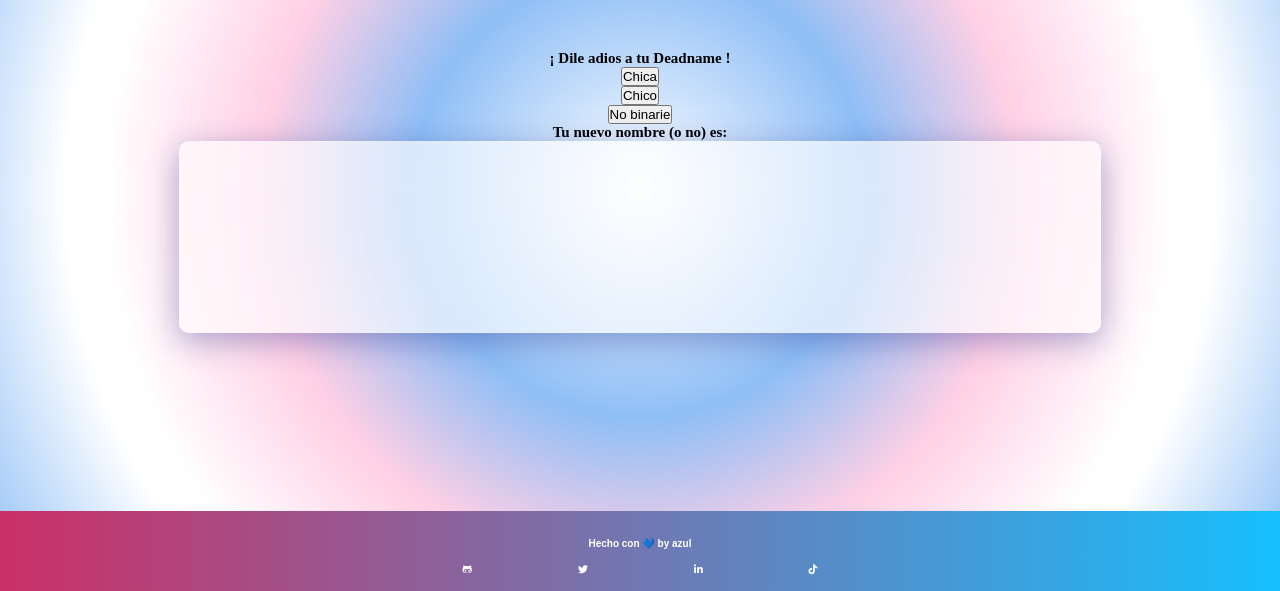
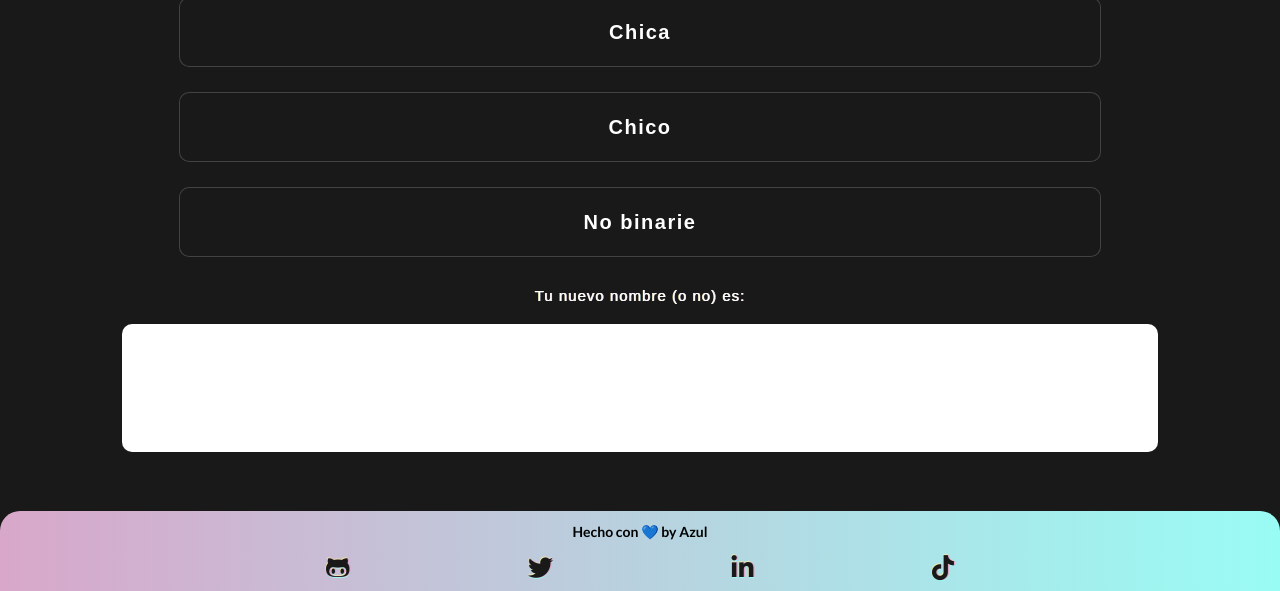
Before and after one commit to azulnietogomez/name-generator, a plain HTML site: page index.html in a window 1280 px wide. Shown: the part 209-800 px from the top of the page. Drawn offline with Linux system fonts and the light colour scheme; a web font is replaced by a local one.

Commit message:
add: new styles for bg, buttons and fonts

```diff
--- a/index.html
+++ b/index.html
@@ -8,33 +8,34 @@
     <link rel="stylesheet" href="https://cdnjs.cloudflare.com/ajax/libs/font-awesome/6.0.0-beta3/css/all.min.css" integrity="sha512-Fo3rlrZj/k7ujTnHg4CGR2D7kSs0v4LLanw2qksYuRlEzO+tcaEPQogQ0KaoGN26/zrn20ImR1DfuLWnOo7aBA==" crossorigin="anonymous" referrerpolicy="no-referrer" />
     <link rel="preconnect" href="https://fonts.googleapis.com">
     <link rel="preconnect" href="https://fonts.gstatic.com" crossorigin>
-    <link href="https://fonts.googleapis.com/css2?family=Pushster&display=swap" rel="stylesheet">
+    <link href="https://fonts.googleapis.com/css2?family=Lato:wght@100;300;400;700;900&display=swap" rel="stylesheet">
     <!--Styles-->
     <link rel="stylesheet" href="./styles/base.css">
     <link rel="stylesheet" href="./styles/layout.css">
     <link rel="stylesheet" href="./styles/skin.css">
 
+
     <title>Name Generator</title>
 </head>
 <body>
     <header>
-            <a class="header__logo">Name Generator by Azul </a>
+            <a class="header__logo">Name Generator </a>
     </header>
 
     <main>
             <section class="generator-wrapper">
-                <h1>¡ Dile adios a tu Deadname !</h1>
+                <h1 class="title">¡Olvida tu Deadname!</h1>
                 <button class="get-name girl-name" id="get-name" onclick="GenerateGirlName()">Chica</button>
                 <button class="get-name boy-name" id="get-name" onclick="GenerateBoyName()">Chico</button>
                 <button class="get-name nb-name" id="get-name" onclick="GenerateNbName()">No binarie</button>
-                <h2>Tu nuevo nombre (o no) es:</h2>
+                <h2 class="your-new-name">Tu nuevo nombre (o no) es:</h2>
                 <div class="result" id="result"></div>
             </section>
     </main>
     <script src="./script.js"></script>
     <footer>
         <div class="social-container">
-            <h4>Hecho con 💙  by azul</h4>
+            <h4>Hecho con 💙  by <a href="https://github.com/azulnietogomez">Azul</a> </h4>
             <ul class="social-list">
                 <li>
                     <a href="https://github.com/azulnietogomez" class="fa-brands fa-github-alt"></a>
--- a/script.js
+++ b/script.js
@@ -3,7 +3,7 @@ function GenerateBoyName(){
 
     var rand_boy = Math.floor(Math.random()*BoyName.length);
 
-    document.getElementById('result').innerHTML = "<div class='name-container'> <h3>"+BoyName[rand_boy]+"</h3></div>";
+    document.getElementById('result').innerHTML = "<div class='name-container'> <h3 class='your-name'>"+BoyName[rand_boy]+"</h3></div>";
 }
 
 function GenerateGirlName (){
@@ -11,7 +11,7 @@ function GenerateGirlName (){
 
     var rand_girl = Math.floor(Math.random()*GirlName.length);
 
-    document.getElementById('result').innerHTML = "<div class='name-container'> <h3>"+GirlName[rand_girl]+"</h3></div>";
+    document.getElementById('result').innerHTML = "<div class='name-container'> <h3 class='your-name'>"+GirlName[rand_girl]+"</h3></div>";
 }
 
 function GenerateNbName(){
@@ -19,5 +19,5 @@ function GenerateNbName(){
 
     var rand_nb = Math.floor(Math.random()*NbName.length);
 
-    document.getElementById('result').innerHTML = "<div class='name-container'> <h3>"+NbName[rand_nb]+"</h3></div>";
+    document.getElementById('result').innerHTML = "<div class='name-container'> <h3 class='your-name'>"+NbName[rand_nb]+"</h3></div>";
 }
--- a/styles/base.css
+++ b/styles/base.css
@@ -1,8 +1,12 @@
 :root {
-    --pink-lavander: #d8a7ca;
-    --turquoise: #4effef;
-
-    --fuente: 'Pushster', cursive;
+    --pink-lavander: rgb(216, 167, 202);
+    --soft-pink: rgb(246, 205, 235) ;
+    --turquoise: #99fcf4 ;
+    --just-black: #000 ;
+    --dark-gray: #19191a ;
+    --just-white: #fff;
+    --cute-yellow: rgba(255, 239, 147, 0.75);
+    --fuente: 'Lato', sans-serif ;
 }
 
 * {
@@ -14,3 +18,12 @@
 html {
     font-size: 62.5%;
 }
+
+body, header {
+    font-family: var(--fuente);
+}
+
+a {
+    text-decoration: none;
+    color: inherit;
+}
--- a/styles/layout.css
+++ b/styles/layout.css
@@ -1,6 +1,6 @@
 
 header, footer, .generator-wrapper,
-.name-container {
+.name-container, .result{
     display: flex;
     justify-content: center;
     align-items: center;
@@ -24,14 +24,14 @@ footer {
 
 .generator-wrapper {
     flex-direction: column;
-    width: 80%;
+    width: 90%;
     height: 100%;
     margin: 0 auto;
 }
 
 .result {
     width: 90%;
-    height: 30%;
+    height: 20%;
 }
 
 .name-container {
@@ -42,17 +42,17 @@ footer {
 .social-container {
     display: flex;
     flex-direction: column;
-    justify-content: space-evenly;
+    justify-content: space-between;
     align-items: center;
     width: 90%;
     height: auto;
-    margin: 10px 0 0 0;
+    padding: 10px 0 10px;
 }
 
 .social-list {
     display: flex;
     justify-content: space-around;
-    width: 40%;
+    width: 70%;
     height: auto;
     margin-top: 15px;
 }
--- a/styles/skin.css
+++ b/styles/skin.css
@@ -1,100 +1,94 @@
 
 header {
-    background-color: var(--pink-lavander) ;
-}
-
-.header__logo {
-    font:bold 1.8rem sans-serif;
-    color: white;
+    background-color: white;
+    border-bottom-left-radius: 20px;
+    border-bottom-right-radius: 20px;
 }
 
 
-body {
-    background: rgb(255,143,192);
-    background: radial-gradient(circle, rgba(255,143,192,1) 0%, rgba(255,255,255,1) 0%, rgba(142,190,246,1) 30%, rgba(255,208,229,1) 50%, rgba(255,255,255,1) 71%, rgba(255,255,255,1) 76%, rgba(142,190,246,1) 100%);
+.header__logo {
+    text-align: center;
+    font-size: 3rem;
+    font-weight: 700;
+    text-shadow: 0.05em 0 0 var(--pink-lavander),
+    -0.025em -0.05em 0 var(--cute-yellow),
+    0.025em 0.05em 0 var(--turquoise)
+
 }
 
-main {
-    background-color: transparent;
+body {
+    background-color: var(--dark-gray);
 }
 
-.generator {
-    background-color: transparent;
+
+.title {
+    padding-bottom: 25px;
+    font-size: 3.5rem;
+    letter-spacing: 2px;
+    text-align: center;
+    color: var(--just-white);
+    text-shadow: 0.03em 0 0 var(--pink-lavander),
+    -0.025em -0.03em 0 var(--cute-yellow),
+    0.025em 0.03em 0 var(--turquoise)
 }
 
-.generator-container {
-    padding: 10px;
-    background: rgba( 255, 177, 237, 0.45 );
-    box-shadow: 0 8px 32px 0 rgba( 31, 38, 135, 0.37 );
-    backdrop-filter: blur( 12.5px );
-    -webkit-backdrop-filter: blur( 12.5px );
-    border-radius: 10px;background: rgba( 255, 177, 237, 0.45 );
-    box-shadow: 0 8px 32px 0 rgba( 31, 38, 135, 0.37 );
-    backdrop-filter: blur( 12.5px );
-    -webkit-backdrop-filter: blur( 12.5px );
+.get-name {
+    min-width: 80% ;
+    height: 70px;
+    padding: 10px 25px;
+    margin-bottom: 25px;
+    font-weight: 600;
+    font-size: 2rem;
+    letter-spacing: 1.5px;
+    color: var(--just-white);
     border-radius: 10px;
+    border: 1px solid rgba( 255, 255, 255, 0.18 );
+    cursor: pointer;
+    background: rgba(27, 28, 28, 0.45);
+    backdrop-filter: blur( 1.5px );
+    -webkit-backdrop-filter: blur( 1.5px );
+
 }
 
-.generator-container h1 {
-    padding-bottom: 25px;
-    font-size: 1.9rem;
-    font-family: var(--fuente);
-    text-align: center;
-    color: #fff;
-    text-shadow: 0px 0px 4px rgba(255,137,189,0.6);
-}
-
-.generator-container .get-name {
-    padding: 10px 25px;
-    margin-bottom: 25px;
-    border-radius: 8px;
-    font-family: sans-serif;
-    font-weight: 600;
-    font-size: 1rem;
-    color: white;
-    cursor: pointer;
-
-    background: rgba( 142, 191, 255, 0.45 );
-    box-shadow: 0 8px 32px 0 rgba( 31, 38, 135, 0.37 );
-    backdrop-filter: blur( 12.5px );
-    -webkit-backdrop-filter: blur( 12.5px );
-    border-radius: 10px;
-    border: 1px solid rgba( 255, 255, 255, 0.18 );
-}
-
-.generator-container h2 {
+.your-new-name{
     margin-top: 5px;
     margin-bottom: 20px;
-    font-size: 1.2rem;
+    font-size: 1.5rem;
+    font-weight: 400;
     font-family: sans-serif;
+    letter-spacing: 1px;
     text-align: center;
-    color: #fff;
+    color: var(--just-white);
+
+    text-shadow: 0.02em 0 0 var(--pink-lavander),
+    -0.025em -0.02em 0 var(--cute-yellow),
+    0.025em 0.02em 0 var(--turquoise)
 }
 
 .result {
-    width: 90%;
-    height: 30%;
-    background: rgba( 255, 255, 255, 0.65 );
-    box-shadow: 0 8px 32px 0 rgba( 31, 38, 135, 0.37 );
-    backdrop-filter: blur( 20px );
-    -webkit-backdrop-filter: blur( 20px );
+    background: var(--just-white);
     border-radius: 10px;
-    border: 1px solid rgba( 255, 255, 255, 0.18 );
+
 }
 
 
-.name-container h3 {
+.your-name {
     font-family: var(--fuente);
     font-size: 4rem;
-    color: white;
-    text-shadow: 0px 2px 8px rgba(164, 137, 255, 0.6);
+    color: var(--just-black);
+    letter-spacing: 1.5px;
+    text-shadow: 0.05em 0 0 var(--pink-lavander),
+    -0.025em -0.05em 0 var(--cute-yellow),
+    0.025em 0.05em 0 var(--turquoise)
 }
 
 footer {
-    background: #16BFFD;  /* fallback for old browsers */
-    background: -webkit-linear-gradient(to right, #CB3066, #16BFFD);  /* Chrome 10-25, Safari 5.1-6 */
-    background: linear-gradient(to right, #CB3066, #16BFFD); /* W3C, IE 10+/ Edge, Firefox 16+, Chrome 26+, Opera 12+, Safari 7+ */
+    border-radius: 20px 20px 0 0;
+    background: #16BFFD;
+    /*fallbackforoldbrowsers*/background: -webkit-linear-gradient(to right, var(--pink-lavander), var(--turquoise));
+    /*Chrome10-25,Safari5.1-6*/background: linear-gradient(to right, var(--pink-lavander), var(--turquoise));
 }
+
 
 
 .social-list {
@@ -103,11 +97,29 @@ footer {
 }
 
 .social-container h4 {
-    font-family: sans-serif;
-    color: #fff;
+    font-size: 1.4rem;
+    color: var(--just-black) ;
 }
 
 .social-list li a {
+    font-size: 2.5rem;
     text-decoration: none;
-    color: white;
+    color: var(--dark-gray);
+
+    text-shadow: 0.05em 0 0 var(--pink-lavander),
+    -0.025em -0.05em 0 var(--cute-yellow),
+    0.025em 0.05em 0 var(--turquoise)
 }
+
+
+
+.get-name:hover {
+    box-shadow: 0 8px 20px 0 rgba(40, 50, 179, 0.37);
+    backdrop-filter: blur( 12.5px );
+    -webkit-backdrop-filter: blur( 12.5px );
+    transition:ease-in-out 500ms;
+    -webkit-transition:ease-in-out 500ms;
+    -moz-transition:ease-in-out 500ms;
+    -ms-transition:ease-in-out 500ms;
+    -o-transition:ease-in-out 500ms;
+}
```
